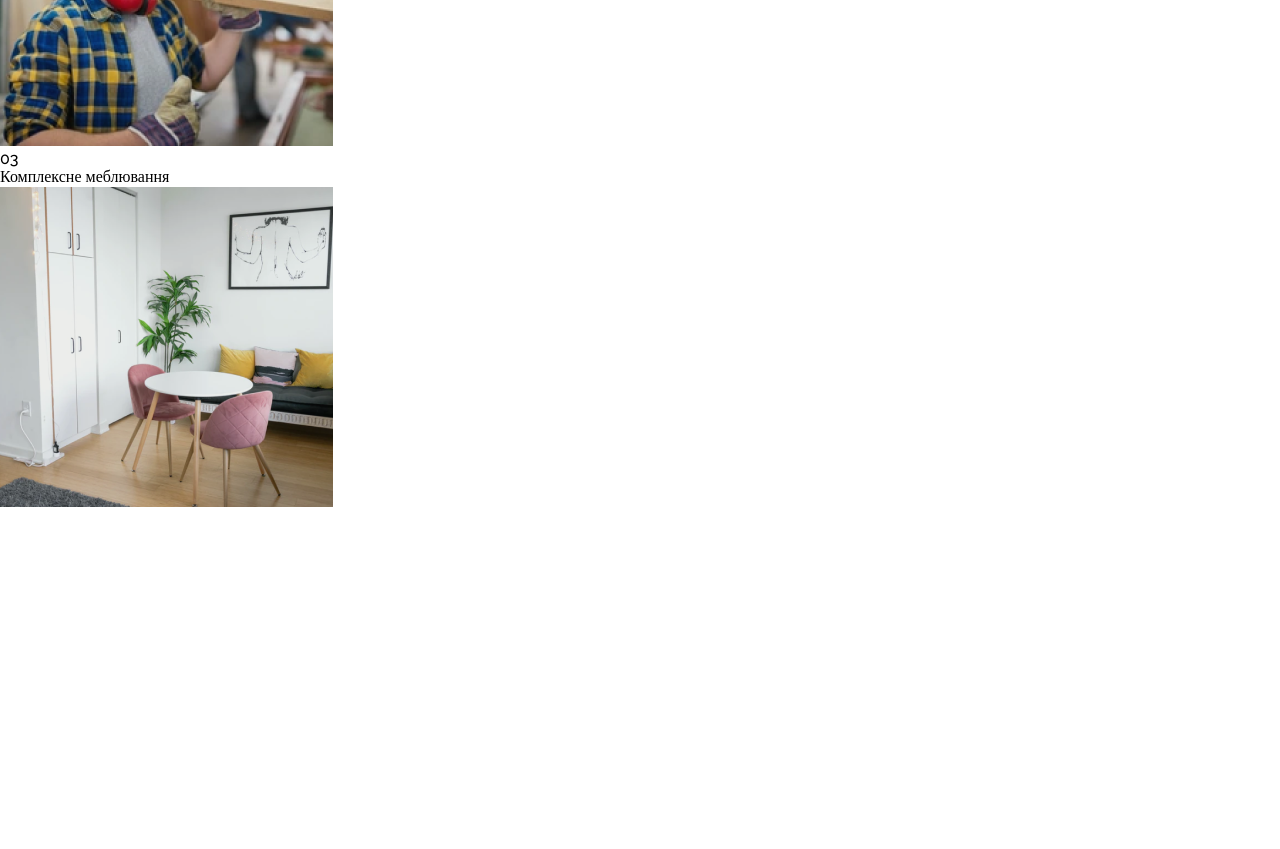
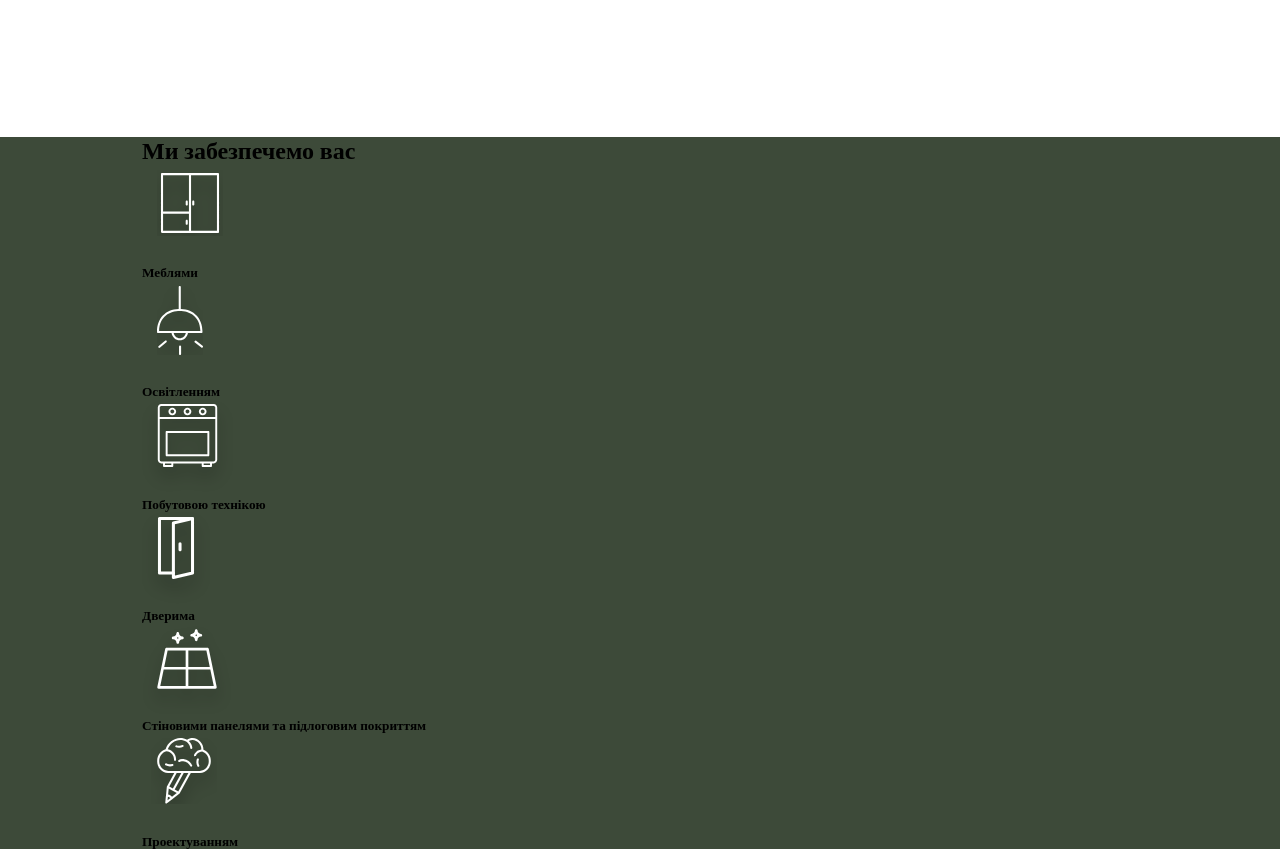
Before and after one commit to az1zbek2004/3-oy7-dars, a plain HTML site: page index.html in a window 1280 px wide. Shown: the part 1520-2369 px from the top of the page. Before the commit the page ends 2031 px from the top, so only its background shows below. Drawn offline with Linux system fonts and the light colour scheme.

Commit message:
footer qismi scsslari yozilmoqda

```diff
--- a/index.html
+++ b/index.html
@@ -98,7 +98,7 @@
                 <img src="./image/Rectangle2.png" alt="card image" srcset="./image/Rectangle2.png 1x, ./image/Rectangle2@2x.png 2x" class="card__image">
             </div>
 
-            <div class="main__card">
+            <div class="main__card third_card">
                 <span class="card__number">03</span>
                 <p class="card__name">Комплексне меблювання</p>
                 <img src="./image/Rectangle3.png" alt="card image" srcset="./image/Rectangle3.png 1x, ./image/Rectangle3@2x.png 2x" class="card__image">
@@ -108,6 +108,48 @@
 
 
     </div>
+
+
+    <footer class="care">
+        <div class="care--container">
+
+            <h2 class="care__title">Ми забезпечемо вас </h2>
+
+            <!-- FIRST ELEMENTS  -->
+            <div class="care__first-elements">
+                <div class="element">
+                    <img src="./image/room-wardrobe2.svg" alt="element icon" class="element__image">
+                    <h5 class="element__name room">Меблями</h5>
+                </div>
+                <div class="element">
+                    <img src="./image/furniture2.svg" alt="element icon" class="element__image">
+                    <h5 class="element__name furniture">Освітленням</h5>
+                </div>
+                <div class="element">
+                    <img src="./image/burner3.svg" alt="element icon" class="element__image">
+                    <h5 class="element__name burner">Побутовою технікою</h5>
+                </div>
+            </div>
+
+            <!-- SECOND ELEMENTS  -->
+            <div class="care__second-elements">
+                <div class="element">
+                <img src="./image/door4.svg" alt="element icon" class="element__image">
+                <h5 class="element__name door">Дверима</h5>
+            </div>
+            <div class="element">
+                <img src="./image/floor5.svg" alt="element icon" class="element__image">
+                <h5 class="element__name floor">Стіновими панелями та
+                    підлоговим покриттям</h5>
+            </div>
+            <div class="element">
+                <img src="./image/brainstorm6.svg" alt="element icon" class="element__image">
+                <h5 class="element__name brainstorm">Проектуванням</h5>
+            </div>
+            </div>
+
+        </div>
+    </footer>
 </main>
 </body>
 </html>
--- /dev/null
+++ b/scss/_care.scss
@@ -0,0 +1,20 @@
+.care{
+    max-width: 1600px;
+    width: 100%;
+    background-color:#3D4A39;
+    margin-right: auto;
+    margin-left: auto;
+}
+.care--container{
+    max-width: 996px;
+    width: 100%;
+    margin-right: auto;
+    margin-left: auto;
+    display: flex;
+    flex-direction: column;
+    // TITLE
+    .care__title {
+
+    }
+
+}
--- /dev/null
+++ b/scss/_main-container.scss
@@ -0,0 +1,85 @@
+main{
+    max-width: 1600px;
+    width: 100%;
+    margin-right: auto;
+    margin-left: auto;
+}
+.conteiner{
+    max-width: 1200px;
+    width: 100%;
+    margin-right: auto;
+    margin-left: auto;
+
+    .main__title{
+    margin-top: 140px;
+    margin-bottom: 80px;
+    color: var(--, #282B22);
+    text-align: center;
+    /* заголовок_H2 */
+    font-family: 'Raleway';
+    font-size: 46px;
+    font-style: normal;
+    font-weight: 500;
+    line-height: 125%; /* 57.5px */
+    text-transform: uppercase;
+    }
+
+    // cards
+    .main__cards{
+        display: flex;
+        align-items:center;
+        justify-content: space-between;
+        margin-bottom: 140px;
+        .main__card{
+            border-left: 1px solid rgb(40, 43, 34, 0.2) ;
+            padding-left: 30px;
+        }
+        .third_card{
+            border-right: 1px solid rgb(40, 43, 34, 0.2) ;
+            padding-right: 30px;
+        }
+    }
+}
+.main__card{
+
+    .card__number{
+        color: #282B22;
+        opacity: 0.5;
+/* Заголовок_H5 */
+        font-family: 'Raleway';
+        font-size: 24px;
+        font-style: normal;
+        font-weight: 600;
+        line-height: 100%; /* 24px */
+    }
+    .card__name{
+        color: #3D4A39;
+        margin-top: 60px;
+        margin-bottom: 30px;
+        /* Заголовок_H5 */
+        font-family: 'Raleway';
+        font-size: 24px;
+        font-style: normal;
+        font-weight: 500;
+        line-height: 100%; /* 24px */
+    }
+    .card__image{
+        width: 330px;
+    }
+}
+
+// responsive
+@media screen and  (max-width: 1200px) {
+    .card__image{
+        width: 280px;
+    }
+}
+@media screen and  (max-width: 950px) {
+    .main__cards{
+        display:flex;
+        flex-wrap:wrap;
+    }
+    .card__image{
+        width: 300px;
+    }
+}
--- a/scss/_nav.scss
+++ b/scss/_nav.scss
@@ -102,6 +102,7 @@ nav{
     .navbar{
         position: relative;
         .navbar__list{
+            overflow: scroll;
         position: fixed;
         top:53px;
         max-width: 846px;
--- a/scss/main.scss
+++ b/scss/main.scss
@@ -1,5 +1,7 @@
 @import "./nav";
 @import "./hero";
+@import "./main-container";
+@import "../scss/care";
 
 *{
     padding: 0;
```
Also changed, not shown: css/main.css, image/Rectangle 3@2x-1.png (deleted), image/Rectangle1@2x.png (added), image/Rectangle3@2x.png, image/brainstorm6.svg (added), image/burner3.svg (added), image/door4.svg (added), image/floor5.svg (added), image/furniture2.svg (added), image/instagram_icon.svg (added), image/room-wardrobe2.svg (added), 1 other file.
